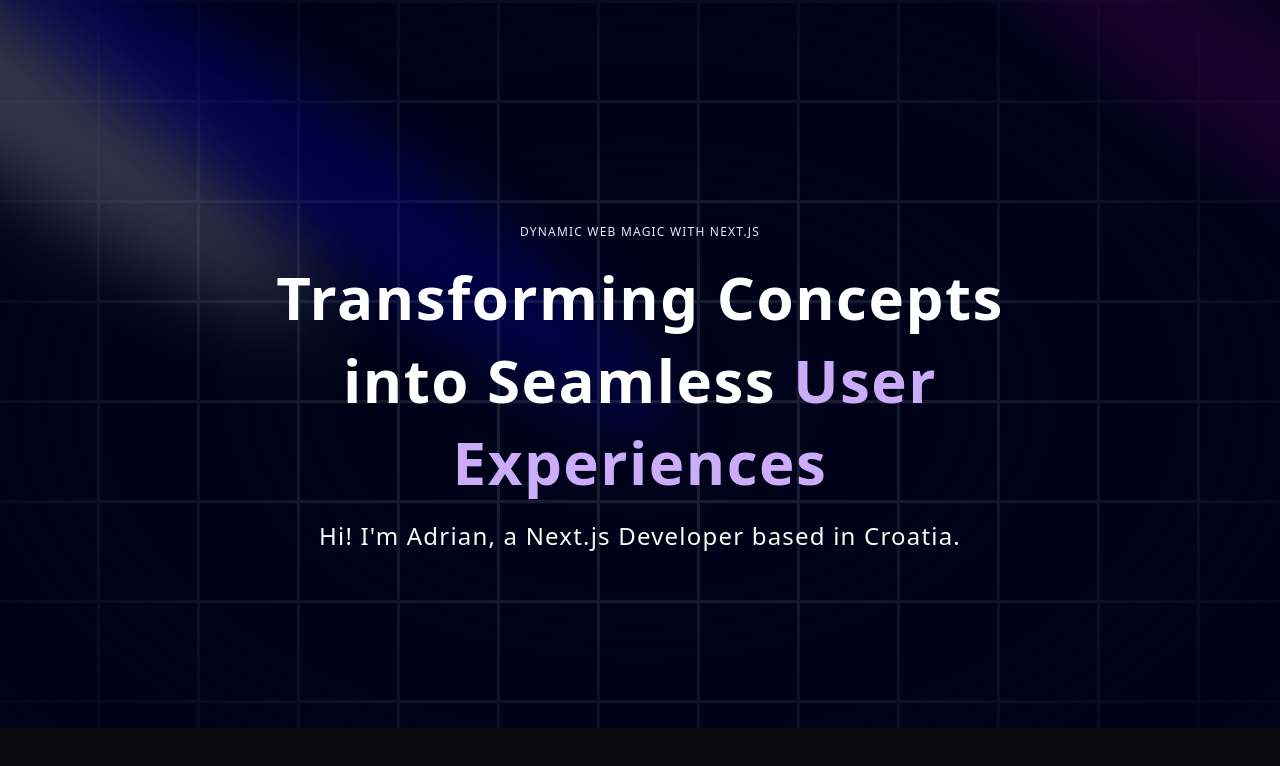
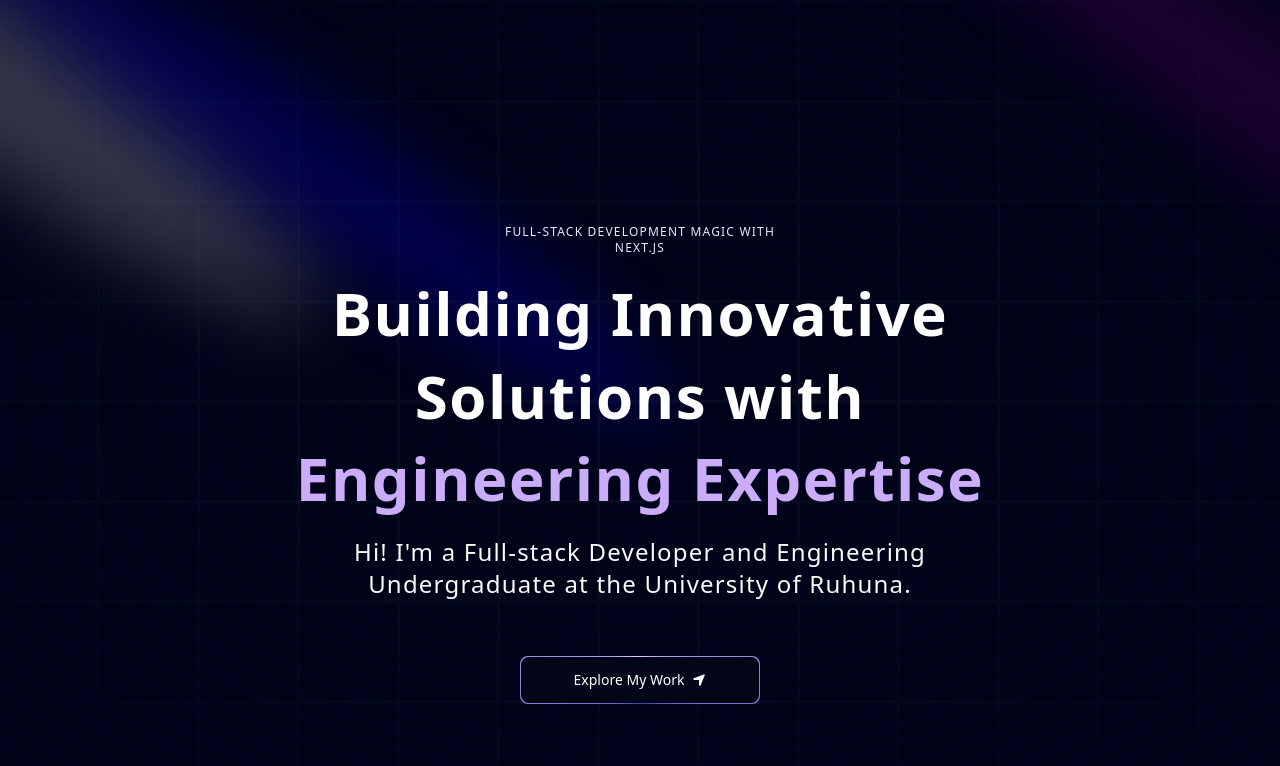
Before and after one commit to RMCV-Rajapaksha/myoriginal, a Next.js app: page / in a window 1280 px wide. Shown: the top 766 px of the page. Built offline with nearby package versions, Linux system fonts and the light colour scheme.

Commit message:
Refactor utility function, update metadata, and add FloatingNav component

```diff
--- a/app/page.tsx
+++ b/app/page.tsx
@@ -1,11 +1,19 @@
-
+import { FaLocationArrow } from "react-icons/fa6";
 import Hero from "@/components/Hero";
+import { FloatingNav } from "@/components/ui/FloatingNav";
 import Image from "next/image";
 
 export default function Home() {
   return (
     <main className="relative bg-black-100 flex justify-center items-center flex-col overflow-hidden mx-auto sm:px-10 px-5">
       <div>
+        <FloatingNav navItems={[
+          {
+            name: "Home",
+            link: "/",
+            icon: <FaLocationArrow />,
+          }
+        ]}/>
         <Hero/>
       </div>
     </main>
--- /dev/null
+++ b/components/Grid.tsx
@@ -0,0 +1,9 @@
+import React from 'react'
+
+const Grid=()=> {
+  return (
+    <div>Grid=</div>
+  )
+}
+
+export default Grid
--- a/components/Hero.tsx
+++ b/components/Hero.tsx
@@ -1,9 +1,8 @@
-// import { FaLocationArrow } from "react-icons/fa6";
+import { FaLocationArrow } from "react-icons/fa6";
 
-
+import MagicButton from "./ui/MagicButton";
 import { Spotlight } from "./ui/Spotlight";
 import { TextGenerateEffect } from "./ui/TextGenerateEffect";
-
 
 const Hero = () => {
   return (
@@ -30,12 +29,11 @@
        *  0.2 to 0.03
        */}
       <div
-        className="h-screen w-full dark:bg-black-100 bg-white dark:bg-grid-white/[0.1] bg-grid-black-100/[0.2]
+        className="h-screen w-full dark:bg-black-100 bg-white dark:bg-grid-white/[0.03] bg-grid-black-100/[0.2]
        absolute top-0 left-0 flex items-center justify-center"
       >
         {/* Radial gradient for the container to give a faded look */}
         <div
-          // chnage the bg to bg-black-100, so it matches the bg color and will blend in
           className="absolute pointer-events-none inset-0 flex items-center justify-center dark:bg-black-100
          bg-white [mask-image:radial-gradient(ellipse_at_center,transparent_20%,black)]"
         />
@@ -44,7 +42,7 @@
       <div className="flex justify-center relative my-20 z-10">
         <div className="max-w-[89vw] md:max-w-2xl lg:max-w-[60vw] flex flex-col items-center justify-center">
           <p className="uppercase tracking-widest text-xs text-center text-blue-100 max-w-80">
-            Dynamic Web Magic with Next.js
+            Full-stack Development Magic with Next.js
           </p>
 
           {/**
@@ -53,20 +51,20 @@
            *  change md:text-6xl, add more responsive code
            */}
           <TextGenerateEffect
-            words="Transforming Concepts into Seamless User Experiences"
+            words="Building Innovative Solutions with Engineering Expertise"
             className="text-center text-[40px] md:text-5xl lg:text-6xl"
           />
 
           <p className="text-center md:tracking-wider mb-4 text-sm md:text-lg lg:text-2xl">
-            Hi! I&apos;m Adrian, a Next.js Developer based in Croatia.
+            Hi! I'm a Full-stack Developer and Engineering Undergraduate at the University of Ruhuna.
           </p>
 
           <a href="#about">
-            {/* <MagicButton
-              title="Show my work"
+            <MagicButton
+              title="Explore My Work"
               icon={<FaLocationArrow />}
               position="right"
-            /> */}
+            />
           </a>
         </div>
       </div>
--- /dev/null
+++ b/components/ui/FloatingNav.tsx
@@ -0,0 +1,82 @@
+"use client";
+import React, { useState } from "react";
+import {
+  motion,
+  AnimatePresence,
+  useScroll,
+  useMotionValueEvent,
+} from "framer-motion";
+import { cn } from "@/utils/cn";
+import Link from "next/link";
+
+export const FloatingNav = ({
+  navItems,
+  className,
+}: {
+  navItems: {
+    name: string;
+    link: string;
+    icon?: JSX.Element;
+  }[];
+  className?: string;
+}) => {
+  const { scrollYProgress } = useScroll();
+
+  const [visible, setVisible] = useState(false);
+
+  useMotionValueEvent(scrollYProgress, "change", (current) => {
+    // Check if current is not undefined and is a number
+    if (typeof current === "number") {
+      let direction = current! - scrollYProgress.getPrevious()!;
+
+      if (scrollYProgress.get() < 0.05) {
+        setVisible(false);
+      } else {
+        if (direction < 0) {
+          setVisible(true);
+        } else {
+          setVisible(false);
+        }
+      }
+    }
+  });
+
+  return (
+    <AnimatePresence mode="wait">
+      <motion.div
+        initial={{
+          opacity: 1,
+          y: -100,
+        }}
+        animate={{
+          y: visible ? 0 : -100,
+          opacity: visible ? 1 : 0,
+        }}
+        transition={{
+          duration: 0.2,
+        }}
+        className={cn(
+          "flex max-w-fit  fixed top-10 inset-x-0 mx-auto border border-transparent dark:border-white/[0.2] rounded-full dark:bg-black bg-white shadow-[0px_2px_3px_-1px_rgba(0,0,0,0.1),0px_1px_0px_0px_rgba(25,28,33,0.02),0px_0px_0px_1px_rgba(25,28,33,0.08)] z-[5000] pr-2 pl-8 py-2  items-center justify-center space-x-4",
+          className
+        )}
+      >
+        {navItems.map((navItem: any, idx: number) => (
+          <Link
+            key={`link=${idx}`}
+            href={navItem.link}
+            className={cn(
+              "relative dark:text-neutral-50 items-center flex space-x-1 text-neutral-600 dark:hover:text-neutral-300 hover:text-neutral-500"
+            )}
+          >
+            <span className="block sm:hidden">{navItem.icon}</span>
+            <span className="hidden sm:block text-sm">{navItem.name}</span>
+          </Link>
+        ))}
+        <button className="border text-sm font-medium relative border-neutral-200 dark:border-white/[0.2] text-black dark:text-white px-4 py-2 rounded-full">
+          <span>Login</span>
+          <span className="absolute inset-x-0 w-1/2 mx-auto -bottom-px bg-gradient-to-r from-transparent via-blue-500 to-transparent  h-px" />
+        </button>
+      </motion.div>
+    </AnimatePresence>
+  );
+};
--- a/components/ui/MagicButton.ts
+++ /dev/null
@@ -1,11 +0,0 @@
-import * as React from 'react';
-
-function MagicButton() {
-  return (
-  <div>
-
-  </div>
-  );
-}
-
-export default MagicButton;
--- /dev/null
+++ b/components/ui/MagicButton.tsx
@@ -0,0 +1,44 @@
+import React from "react";
+
+/**
+ *  UI: border magic from tailwind css btns
+ *  Link: https://ui.aceternity.com/components/tailwindcss-buttons
+ *
+ *  change border radius to rounded-lg
+ *  add margin of md:mt-10
+ *  remove focus:ring-2 focus:ring-slate-400 focus:ring-offset-2 focus:ring-offset-slate-50
+ */
+const MagicButton = ({
+  title,
+  icon,
+  position,
+  handleClick,
+  otherClasses,
+}: {
+  title: string;
+  icon: React.ReactNode;
+  position: string;
+  handleClick?: () => void;
+  otherClasses?: string;
+}) => {
+  return (
+    <button
+      className="relative inline-flex h-12 w-full md:w-60 md:mt-10 overflow-hidden rounded-lg p-[1px] focus:outline-none"
+      onClick={handleClick}
+    >
+      <span className="absolute inset-[-1000%] animate-[spin_2s_linear_infinite] bg-[conic-gradient(from_90deg_at_50%_50%,#E2CBFF_0%,#393BB2_50%,#E2CBFF_100%)]" />
+
+      {/* remove px-3 py-1, add px-7 gap-2 */}
+      <span
+        className={`inline-flex h-full w-full cursor-pointer items-center justify-center rounded-lg
+          bg-slate-950 px-7 text-sm font-medium text-white backdrop-blur-3xl gap-2 ${otherClasses}`}
+      >
+        {position === "left" && icon}
+        {title}
+        {position === "right" && icon}
+      </span>
+    </button>
+  );
+};
+
+export default MagicButton;
--- a/package.json
+++ b/package.json
@@ -16,6 +16,7 @@
     "next-themes": "^0.3.0",
     "react": "^18",
     "react-dom": "^18",
+    "react-icons": "^5.3.0",
     "tailwind-merge": "^2.5.2",
     "tailwindcss-animate": "^1.0.7"
   },
```
Also changed, not shown: 1 other file (tests, documents, lock files or other folders).
